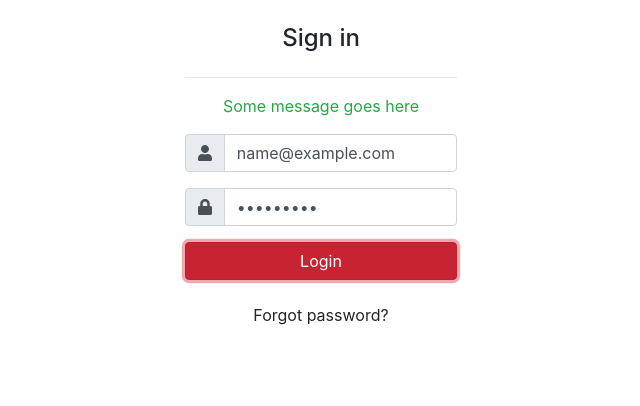
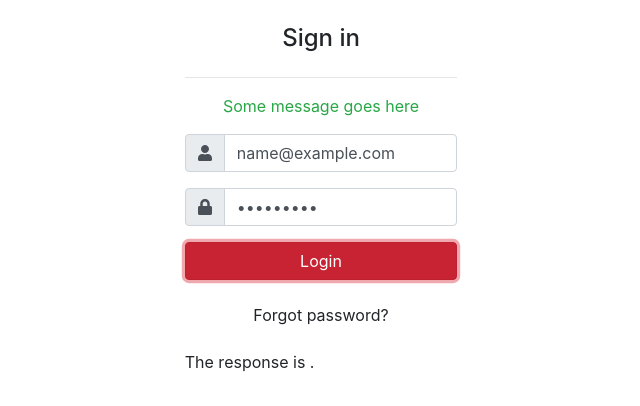
Before and after one commit to wagnergraciano/mockupAPI, a React (Create React App) app: page / in a window 1280 px wide. Both pictures are taken after typing "name@example.com", "Sample123" into the empty fields and a click on the button "Login". Shown: the top 406 px of the page, without its empty margins (319-959 px from the left). Built offline with nearby package versions, Linux system fonts and the light colour scheme.

Commit message:
implementing a test to receive the response

```diff
--- a/src/login/login.jsx
+++ b/src/login/login.jsx
@@ -6,16 +6,18 @@ import { FontAwesomeIcon } from '@fortawesome/react-fontawesome'
 
 import "./shared/auth";
 // import Validator from './shared/validator';
-import LoginService from './shared/loginService';
+// import LoginService from './shared/loginService';
+import Test from './test.jsx';
 
 class Login extends Component {
   constructor(props){
     super(props);
-    this.loginService = new LoginService();
+    // this.loginService = new LoginService();
     // this.validator = new Validator();
     this.state={
       email: '',
       password: '',
+      test: false,
     };
 
     // this.handleChangeUsername = this.handleChangeUsername.bind(this);
@@ -45,7 +47,10 @@ class Login extends Component {
     // if (this.validator.validateInputs(this.state))
     // this.props.onSubmit(this.state);
     alert('Username: '+ this.state.email+'\nPassword: '+ this.state.password);
-    console.log(this.loginService.login(this.state));
+    // this.loginService.login(this.state);
+    this.setState({
+      test: true,
+    });
     event.preventDefault();
   }
 
@@ -103,6 +108,7 @@ class Login extends Component {
             <Link className="btn">Forgot password?{isAuthenticated()}</Link>
           </p>
         </form>
+        {this.state.test === true && <Test email={this.state.email} password={this.state.password}/>}
       </div>
     );
 
--- /dev/null
+++ b/src/login/test.jsx
@@ -0,0 +1,33 @@
+import React,{ Component } from 'react';
+
+import LoginService from './shared/loginService';
+
+class Test extends Component{
+    constructor(props){
+        super(props);
+        this.state = {
+            data: '',
+        }
+        this.loginService = new LoginService();
+        this.teste = {
+            email: this.props.email,
+            password: this.props.password,
+        }
+    }
+
+    componentDidMount(){
+        this.loginService.login(this.teste)
+        .then(response => this.setState({data: JSON.stringify(response)}))
+    }
+
+
+    render() {
+        return (
+          <div>
+            The response is {this.state.data}.
+          </div>
+        );
+      }
+
+}
+export default Test;
```
